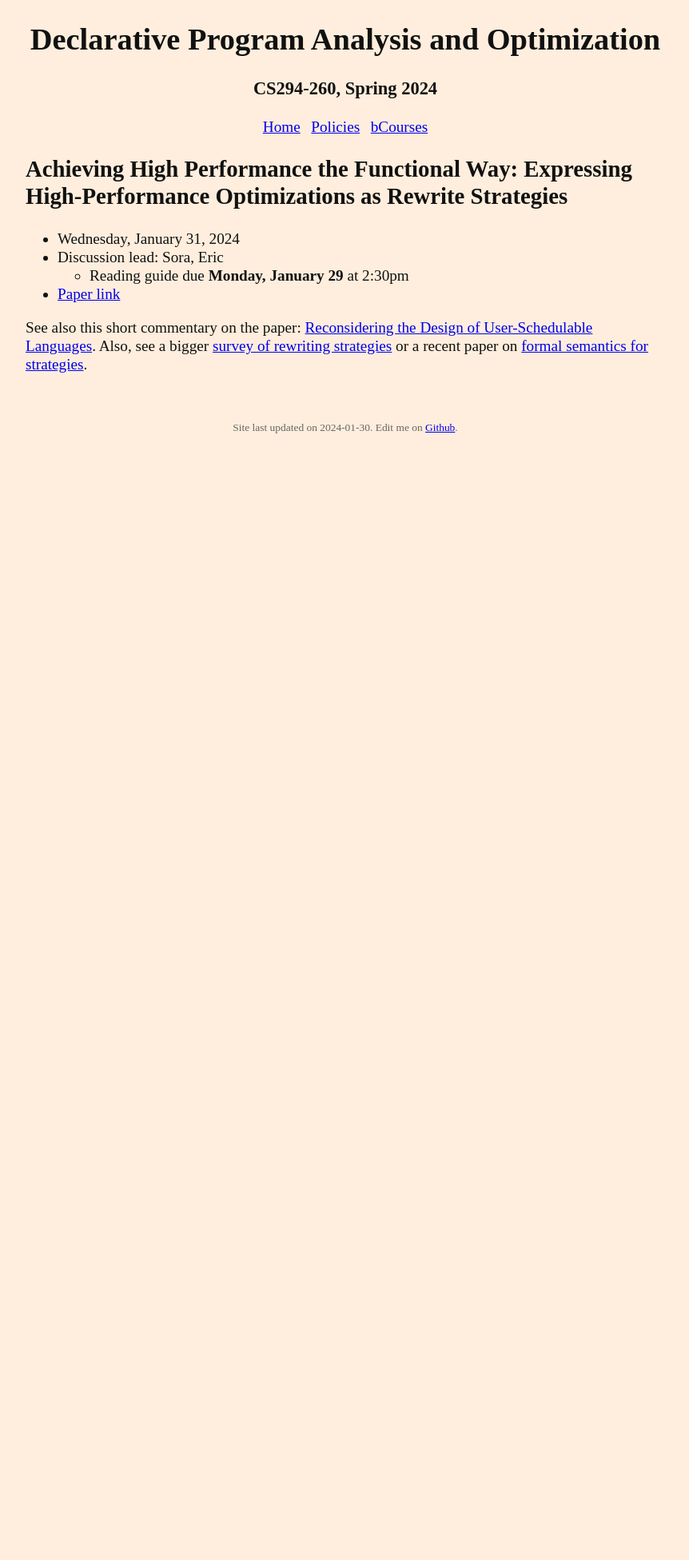
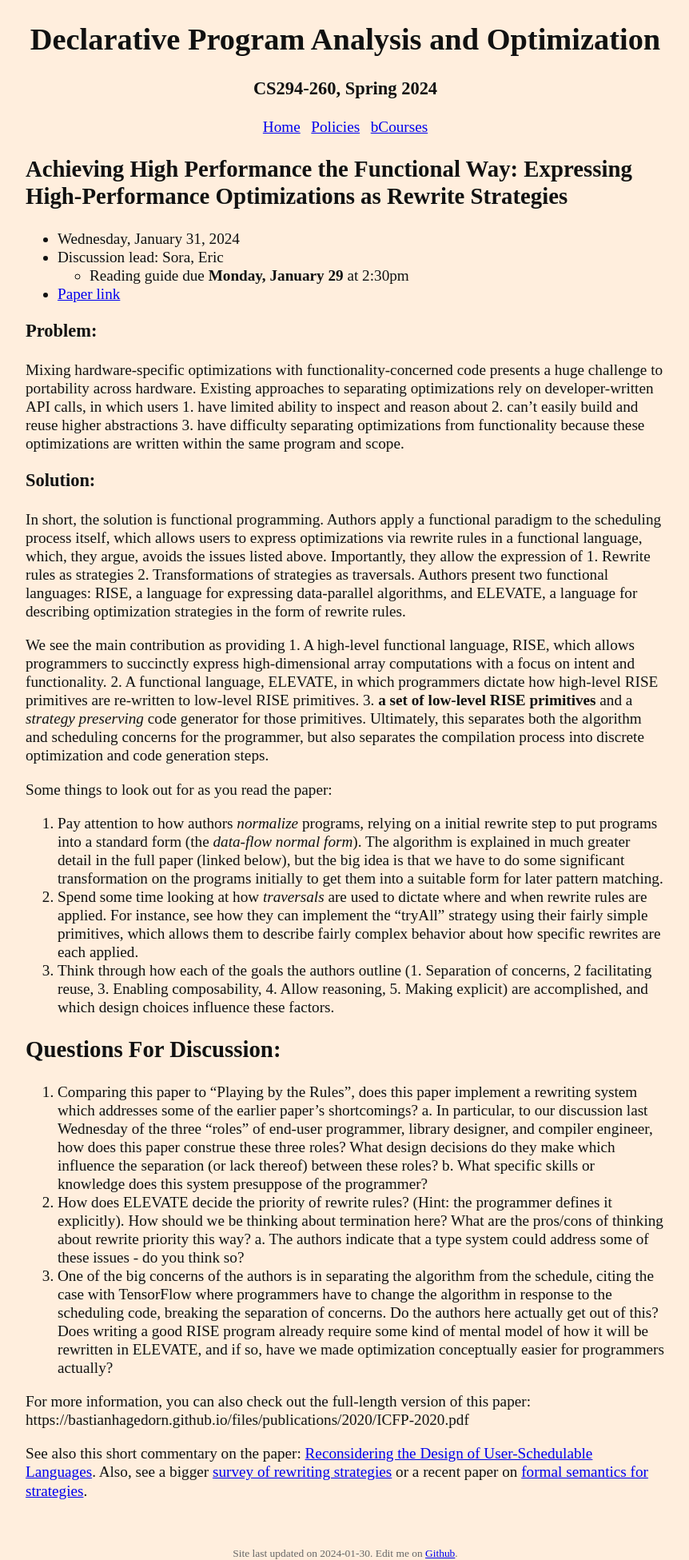
Before and after one commit to mwillsey/cs294-260-sp24, a Jekyll site: the page built from _posts/2024-01-31-opt-strategies.md, in a window 1280 px wide. Shown: the whole page at 80% size, without its empty margins (208-1070 px from the left). Built offline with Jekyll 4.4.1, drawn with Linux system fonts in a browser that asks for light colours; before the commit the page ends 900 px from its top, so only the background shows below that.

Commit message:
Reading guide for Rewrite Strategies Paper

```diff
--- a/_posts/2024-01-31-opt-strategies.md
+++ b/_posts/2024-01-31-opt-strategies.md
@@ -5,6 +5,30 @@ title: "Achieving High Performance the Functional Way: Expressing High-Performan
 paper: ./papers/high-perf-the-functional-way.pdf
 ---
 
+### Problem:
+Mixing hardware-specific optimizations with functionality-concerned code presents a huge challenge to portability across hardware. Existing approaches to separating optimizations rely on developer-written API calls, in which users 1. have limited ability to inspect and reason about 2. can't easily build and reuse higher abstractions 3. have difficulty separating optimizations from functionality because these optimizations are written within the same program and scope.
+
+### Solution:
+In short, the solution is functional programming. Authors apply a functional paradigm to the scheduling process itself, which allows users to express optimizations via rewrite rules in a functional language, which, they argue, avoids the issues listed above. Importantly, they allow the expression of 1. Rewrite rules as strategies 2. Transformations of strategies as traversals. Authors present two functional languages: RISE, a language for expressing data-parallel algorithms, and ELEVATE, a language for describing optimization strategies in the form of rewrite rules.
+
+We see the main contribution as providing 1. A high-level functional language, RISE, which allows programmers to succinctly express high-dimensional array computations with a focus on intent and functionality. 2. A functional language, ELEVATE, in which programmers dictate how high-level RISE primitives are re-written to low-level RISE primitives. 3. **a set of low-level RISE primitives** and a *strategy preserving* code generator for those primitives. Ultimately, this separates both the algorithm and scheduling concerns for the programmer, but also separates the compilation process into discrete optimization and code generation steps.
+
+Some things to look out for as you read the paper:
+1. Pay attention to how authors *normalize* programs, relying on a initial rewrite step to put programs into a standard form (the *data-flow normal form*). The algorithm is explained in much greater detail in the full paper (linked below), but the big idea is that we have to do some significant transformation on the programs initially to get them into a suitable form for later pattern matching.
+2. Spend some time looking at how *traversals* are used to dictate where and when rewrite rules are applied. For instance, see how they can implement the “tryAll” strategy using their fairly simple primitives, which allows them to describe fairly complex behavior about how specific rewrites are each applied.
+3. Think through how each of the goals the authors outline (1. Separation of concerns, 2 facilitating reuse, 3. Enabling composability, 4. Allow reasoning, 5. Making explicit) are accomplished, and which design choices influence these factors.
+
+## Questions For Discussion:
+
+1. Comparing this paper to “Playing by the Rules”, does this paper implement a rewriting system which addresses some of the earlier paper’s shortcomings?
+ a. In particular, to our discussion last Wednesday of the three “roles” of end-user programmer, library designer, and compiler engineer, how does this paper construe these three roles? What design decisions do they make which influence the separation (or lack thereof) between these roles?
+ b. What specific skills or knowledge does this system presuppose of the programmer?
+2. How does ELEVATE decide the priority of rewrite rules? (Hint: the programmer defines it explicitly). How should we be thinking about termination here? What are the pros/cons of thinking about rewrite priority this way?
+ a. The authors indicate that a type system could address some of these issues - do you think so?
+3. One of the big concerns of the authors is in separating the algorithm from the schedule, citing the case with TensorFlow where programmers have to change the algorithm in response to the scheduling code, breaking the separation of concerns. Do the authors here actually get out of this? Does writing a good RISE program already require some kind of mental model of how it will be rewritten in ELEVATE, and if so, have we made optimization conceptually easier for programmers actually?
+
+For more information, you can also check out the full-length version of this paper: https://bastianhagedorn.github.io/files/publications/2020/ICFP-2020.pdf
+
 See also this short commentary on the paper:
 [Reconsidering the Design of User-Schedulable Languages](https://dl.acm.org/doi/pdf/10.1145/3580370).
 Also, see a
```
